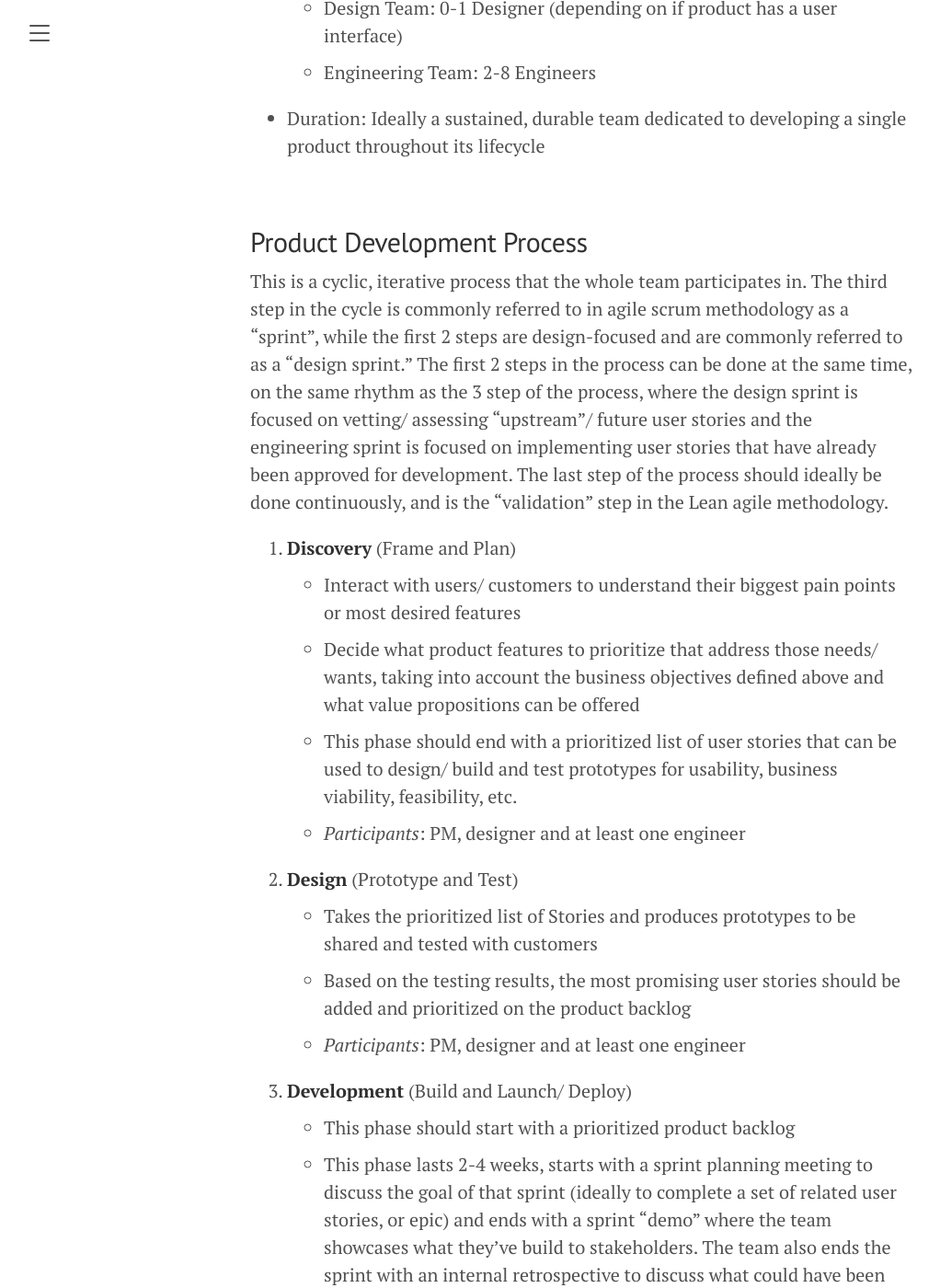
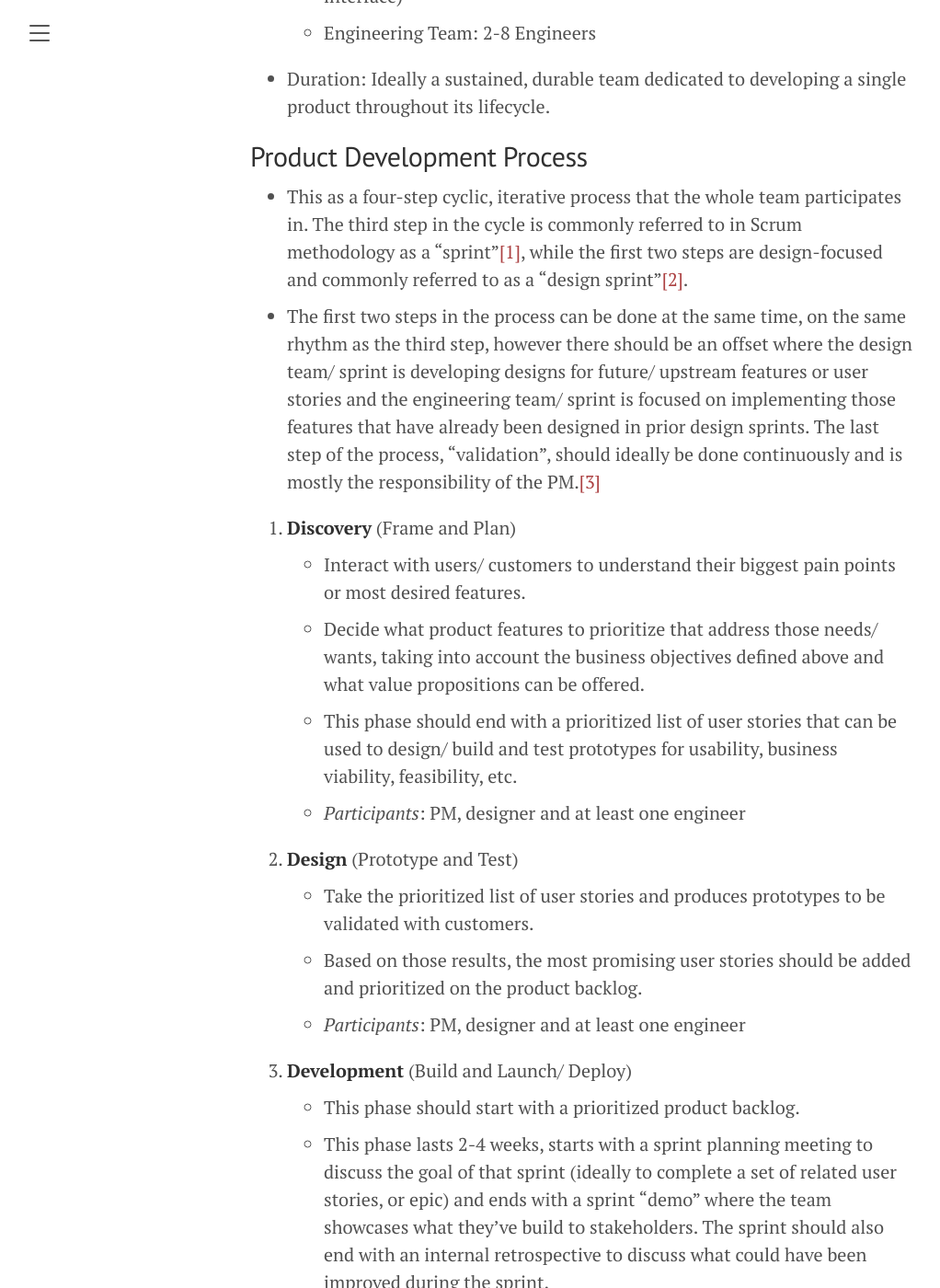
Before and after one commit to tmfarrell/tmfarrell.github.io, a Jekyll site: the page built from _posts/2021-11-29-agile_product_mgmt.md, in a window 1280 px wide and 1400 px high, scrolled down 1080 px. Shown: the whole window at 92% size, without its empty margins (8-1030 px from the left). Built offline with Jekyll 4.4.1, drawn with Linux system fonts in a browser that asks for light colours; some of the changed text lies outside the part shown.

Commit message:
add some edits

```diff
--- a/_posts/2021-11-29-agile_product_mgmt.md
+++ b/_posts/2021-11-29-agile_product_mgmt.md
@@ -5,62 +5,58 @@
 categories: writing
 ---
 
-## Product Objectives
+### Product Objectives
 
-This should be done at the beginning of a product management/ development lifecycle
+This should be done at the beginning of a product management/ development lifecycle:
 
 - Describe 3-5 high-level objectives that your business wants to achieve with their product(s)
 - For each of those objectives, list 3-5 **quantifiable** key results that define the criteria for determining whether that objective was achieved. These key results should be metrics that can be tracked throughout the product development lifecycle.
     - These key results should also be designed such that they complement each other. For example, if there is one key result tracking a quantity (e.g. increasing # of active users) there should be another key result that tracks quality (e.g. decreasing churn rate).
-- These objectives and key results (OKRs for short) should be refined and revisited each quarter. The most important objectives will not change very frequently while the key results should be updated each quarter
+- These objectives and key results (OKRs for short) should be refined and revisited each quarter. The most important objectives will not change very frequently while the key results should be updated quarterly.
 
 This is a great reference for how to write good OKRs [https://www.whatmatters.com/faqs/okr-examples-and-how-to-write-them/](https://www.whatmatters.com/faqs/okr-examples-and-how-to-write-them/).
 
-<br>
-
-## Product Team
+### Product Team
 
 - Composition:
     - Product Manager
     - Design Team: 0-1 Designer (depending on if product has a user interface)
     - Engineering Team: 2-8 Engineers
-- Duration: Ideally a sustained, durable team dedicated to developing a single product throughout its lifecycle
-
-<br>
+- Duration: Ideally a sustained, durable team dedicated to developing a single product throughout its lifecycle.
 
 ## Product Development Process
 
-This is a cyclic, iterative process that the whole team participates in. The third step in the cycle is commonly referred to in agile scrum methodology as a "sprint", while the first 2 steps are design-focused and are commonly referred to as a "design sprint." The first 2 steps in the process can be done at the same time, on the same rhythm as the 3 step of the process, where the design sprint is focused on vetting/ assessing "upstream"/ future user stories and the engineering sprint is focused on implementing user stories that have already been approved for development. The last step of the process should ideally be done continuously, and is the "validation" step in the Lean agile methodology.
+- This as a four-step cyclic, iterative process that the whole team participates in. The third step in the cycle is commonly referred to in Scrum methodology as a "sprint"[[1]](https://www.amazon.com/Scrum-Doing-Twice-Work-Half-ebook/dp/B00JI54HCU/), while the first two steps are design-focused and commonly referred to as a "design sprint"[[2]](https://www.amazon.com/Sprint-Solve-Problems-Test-Ideas/dp/1442397683).
+- The first two steps in the process can be done at the same time, on the same rhythm as the third step, however there should be an offset where the design team/ sprint is developing designs for future/ upstream features or user stories and the engineering team/ sprint is focused on implementing those features that have already been designed in prior design sprints. The last step of the process, "validation", should ideally be done continuously and is mostly the responsibility of the PM.[[3]](https://www.amazon.com/Lean-Startup-Entrepreneurs-Continuous-Innovation-ebook/dp/B004J4XGN6/)
 
 1. **Discovery** (Frame and Plan)
-    - Interact with users/ customers to understand their biggest pain points or most desired features
-    - Decide what product features to prioritize that address those needs/ wants, taking into account the business objectives defined above and what value propositions can be offered
+    - Interact with users/ customers to understand their biggest pain points or most desired features.
+    - Decide what product features to prioritize that address those needs/ wants, taking into account the business objectives defined above and what value propositions can be offered.
     - This phase should end with a prioritized list of user stories that can be used to design/ build and test prototypes for usability, business viability, feasibility, etc.
     - _Participants_: PM, designer and at least one engineer
 
 
 2. **Design** (Prototype and Test)
-    - Takes the prioritized list of Stories and produces prototypes to be shared and tested with customers
-    - Based on the testing results, the most promising user stories should be added and prioritized on the product backlog
+    - Take the prioritized list of user stories and produces prototypes to be validated with customers.
+    - Based on those results, the most promising user stories should be added and prioritized on the product backlog.
     - _Participants_: PM, designer and at least one engineer
 
 
 3. **Development** (Build and Launch/ Deploy)
-    - This phase should start with a prioritized product backlog
-    - This phase lasts 2-4 weeks, starts with a sprint planning meeting to discuss the goal of that sprint (ideally to complete a set of related user stories, or epic) and ends with a sprint "demo" where the team showcases what they've build to stakeholders. The team also ends the sprint with an internal retrospective to discuss what could have been improved during the sprint, so that the team can address those areas and improve during subsequent sprints. The sprint is also characterized by a 15-min standup meeting every day to check-in on progress towards the sprint goal and remove any obstacles to progress
+    - This phase should start with a prioritized product backlog.
+    - This phase lasts 2-4 weeks, starts with a sprint planning meeting to discuss the goal of that sprint (ideally to complete a set of related user stories, or epic) and ends with a sprint "demo" where the team showcases what they've build to stakeholders. The sprint should also end with an internal retrospective to discuss what could have been improved during the sprint.
+    - Throughout the sprint, the team is should meet for 15-mins at the start of each day to check-in on progress towards the sprint goal and remove any obstacles to progress. This meeting is commonly referred to as "standup".
     - _Participants_: PM, engineering team
 
 
 4. **Validation** (Test)
-    - This phase requires the PM to validate that what was built and released to users had a positive impact on the product objectives
-    - This phase will naturally lead back into the discovery phase if a feature didn't have the desired outcome, or if it did and there are now new objectives the team needs to prioritize and focus on accomplishing
+    - This phase requires the PM to validate that what was built and released to users had a positive impact on the product objectives.
+    - This phase will naturally lead back into the discovery phase if a feature didn't have the desired outcome, or if it did and there are now new objectives the team needs to prioritize and focus on accomplishing.
     - _Participants_: PM
-
-<br>
 
 ## Product Backlog
 
-The product backlog seems important enough that it should get its own section
-- The product backlog is a list, ideally prioritized, of user stories (essentially features) grouped into related sets called epics (essentially high-level user stories that describe a larger component with related features) that define the vision for the end product
-- The backlog is owned and mainly built by the PM, especially for adding in stories gleaned from discussions with customers and stakeholders. However, the engineering team also adds stories and/ or tasks related to product technical debt that also need to be prioritized and addressed
+*The product backlog is important enough that it warrants its own section*
+- The product backlog is a list, ideally prioritized, of user stories (essentially features) grouped into related sets called epics (essentially high-level user stories that describe a larger component with related features) that define the vision for the end product.
+- The backlog is owned and mainly built by the PM, especially for adding in stories gleaned from discussions with customers and stakeholders. However, the engineering team also adds stories and/ or tasks related to product technical debt that also need to be prioritized and addressed.
 - The product backlog should be on a system where everyone can view it and understand where the team is in terms of making progress towards sprint goals. One of the most popular systems out there is [Jira](https://www.atlassian.com/software/jira) but there is also [Trello](https://trello.com/en) and others.
```
Also changed, not shown: _posts/2021-12-14-ml_product_strategy.md (+6 -9 lines), _posts/2022-03-24-ops_v_dev.md (+9 -9 lines), about.md (+2 -2 lines).
